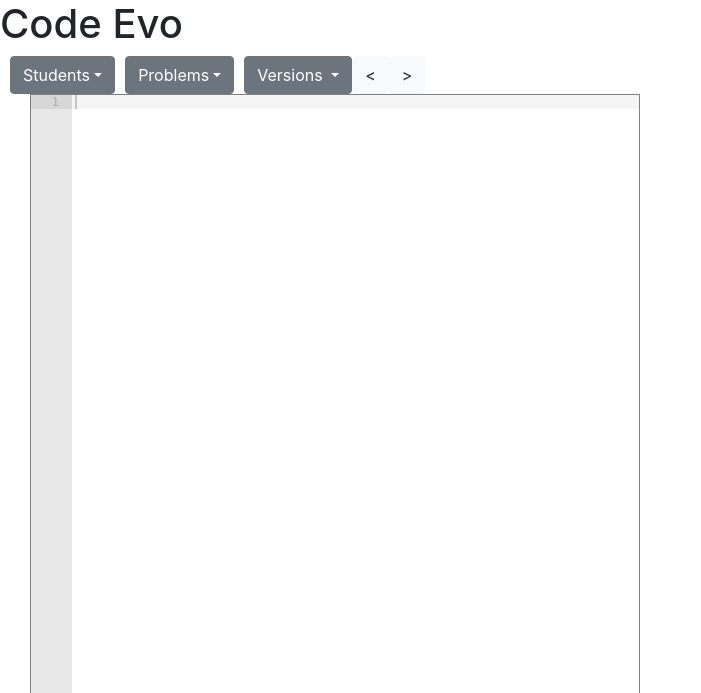
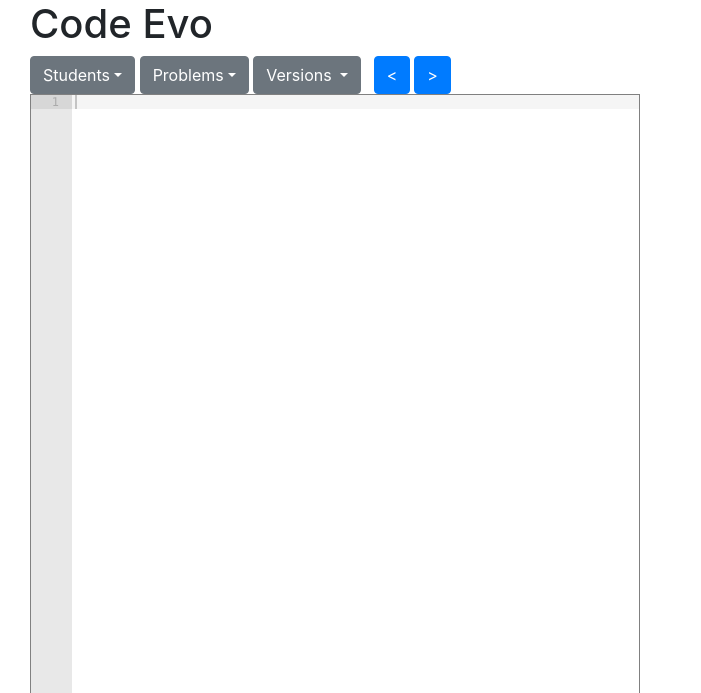
Before and after one commit to LennartElbe/codeEvo, a PHP site: page / in a window 1280 px wide. Shown: the top 693 px of the page, without its empty margins (0-701 px from the left). Run offline with PHP 8.4, Linux system fonts and the light colour scheme; data that the repository does not hold is empty.

Commit message:
fixed button css and layout

```diff
--- a/css/style.css
+++ b/css/style.css
@@ -1,5 +1,4 @@
 #program-code {
-    position: relative;
     top: 0;
     right: 0;
     bottom: 0;
--- a/index.php
+++ b/index.php
@@ -14,25 +14,29 @@
 
 <BODY>
     <div class="container-fluid">
-        <h1 style="margin-left: -15px">Code Evo</h1>
-        <div class="row">
-            <div class="dropdown" style="float: right;">
-                <button class="btn btn-secondary dropdown-toggle" style="margin-left: 10px" type="button" id="studentsDropDown" data-toggle="dropdown" aria-haspopup="true" aria-expanded="false">Students</button>
+        <div class="row-fluid">
+            <div class="col-md-12">
+                <h1>Code Evo</h1>
+                <div class="dropdown" style="display: inline-flex;">
+                    <button class="btn btn-secondary dropdown-toggle" type="button" id="studentsDropDown" data-toggle="dropdown" aria-haspopup="true" aria-expanded="false">Students</button>
                     <div class="dropdown-menu" id="dropdownSwitchStudent" aria-labelledby="dropdownMenuButton">
                     </div>
                 </div>
-            <div class="dropdown" style="float: right;">
-                <button class="btn btn-secondary dropdown-toggle" style="margin-left: 10px" type="button" id="problemsDropDown" data-toggle="dropdown" aria-haspopup="true" aria-expanded="false">Problems</button>
+                <div class="dropdown" style="display: inline-flex;">
+                    <button class="btn btn-secondary dropdown-toggle" type="button" id="problemsDropDown" data-toggle="dropdown" aria-haspopup="true" aria-expanded="false">Problems</button>
                     <div class="dropdown-menu" id="dropdownSwitchProblem" aria-labelledby="dropdownMenuButton">
                     </div>
                 </div>
-            <div class="dropdown" style="float: right;">
-                <button class="btn btn-secondary dropdown-toggle" style="margin-left: 10px" type="button" id="versionsDropDown" data-toggle="dropdown" aria-haspopup="true" aria-expanded="false">Versions <span class="whichVersion"></span></button>
+                <div class="dropdown" style="display: inline-flex;">
+                    <button class="btn btn-secondary dropdown-toggle" type="button" id="versionsDropDown" data-toggle="dropdown" aria-haspopup="true" aria-expanded="false">Versions <span class="whichVersion"></span></button>
                     <div class="dropdown-menu" id="dropdownSwitchVersion" aria-labelledby="dropdownMenuButton">
                     </div>
                 </div>
-            <button type="button" class="btn btn-light" id="previous">&lt;</button>
-            <button type="button" class="btn btn-light" id="next">&gt;</button>
+                <div style="margin-left: 8px; display: inline-flex;">
+                    <button type="button" class="btn btn-primary" id="previous" style="margin-right: 4px">&lt;</button>
+                    <button type="button" class="btn btn-primary" id="next">&gt;</button>
+                </div>
+            </div>
         </div>
         <div class="col-md-12">
             <div id="program-code" style="width: 50%; height: 600px"></div>
```
Lines whose indentation alone changed are shown as unchanged.
